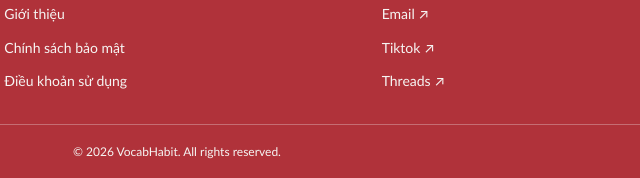
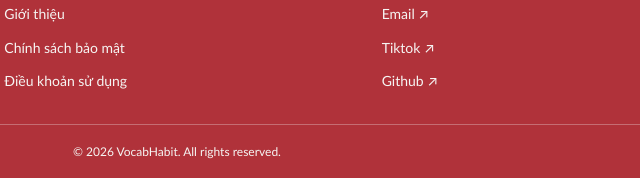
Before and after one commit to misasef23-eng/Vocab-Habit, a plain HTML site: page index.html in a window 1280 px wide. Shown: the part 1279-1457 px from the top of the page, 463-1103 px from the left. Drawn offline with Linux system fonts and the light colour scheme.

Commit message:
Update index.html

```diff
--- a/index.html
+++ b/index.html
@@ -328,7 +328,7 @@ details.card p{color:var(--muted);font-size:.9rem}
         <h3>Kết nối</h3>
         <a href="mailto:phucnx231@gmail.com">Email ↗</a>
         <a href="https://www.tiktok.com/@misasef23" target="_blank" rel="noopener noreferrer">Tiktok ↗</a>
-        <a href="https://www.threads.com/@phucnguyen23012009" target="_blank" rel="noopener noreferrer">Threads ↗</a>
+        <a href="https://github.com/misasef23-eng" target="_blank" rel="noopener noreferrer">Github ↗</a>
       </nav>
     </div>
     <div class="footer-bottom">© 2026 VocabHabit. All rights reserved.</div>
```
